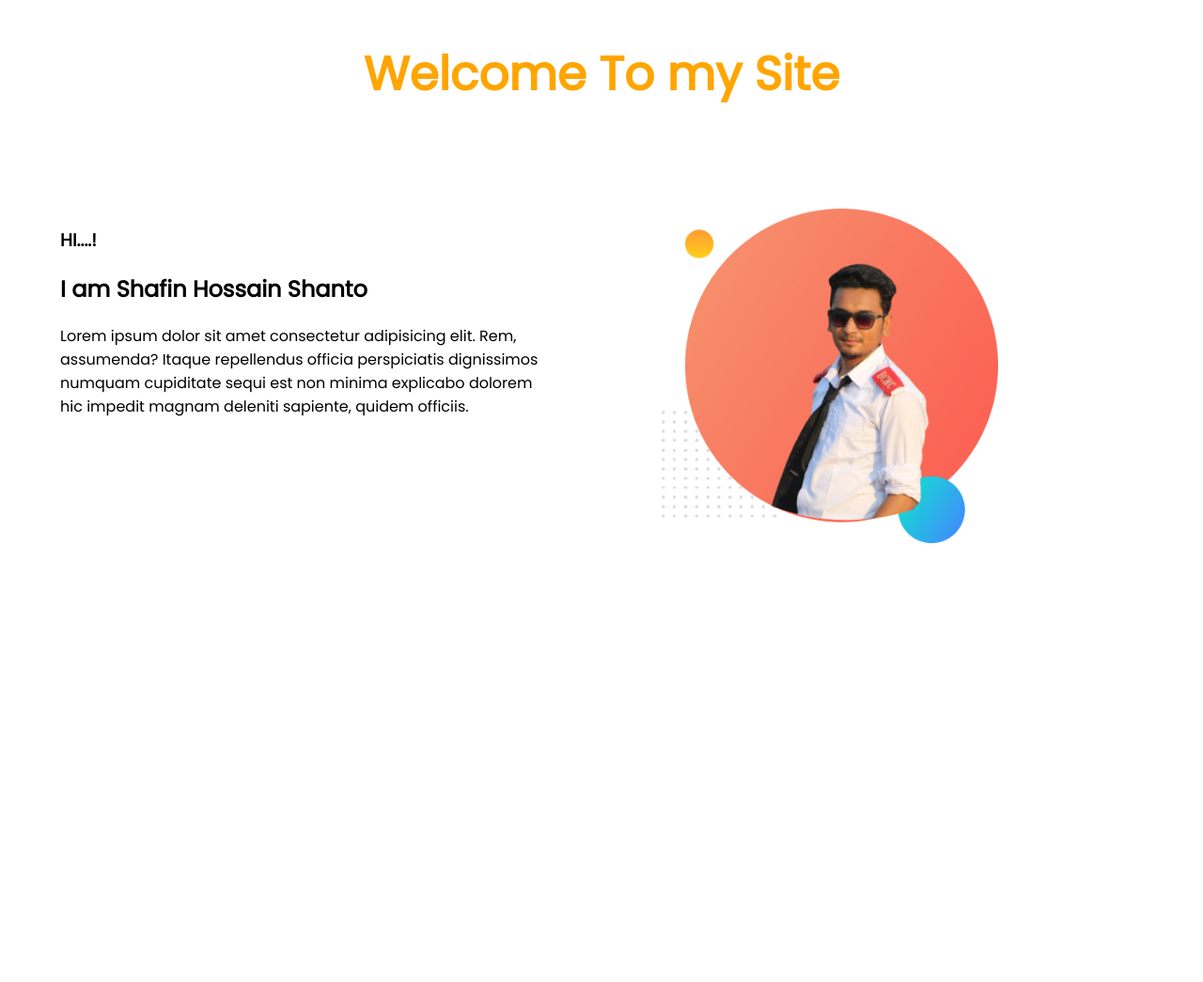
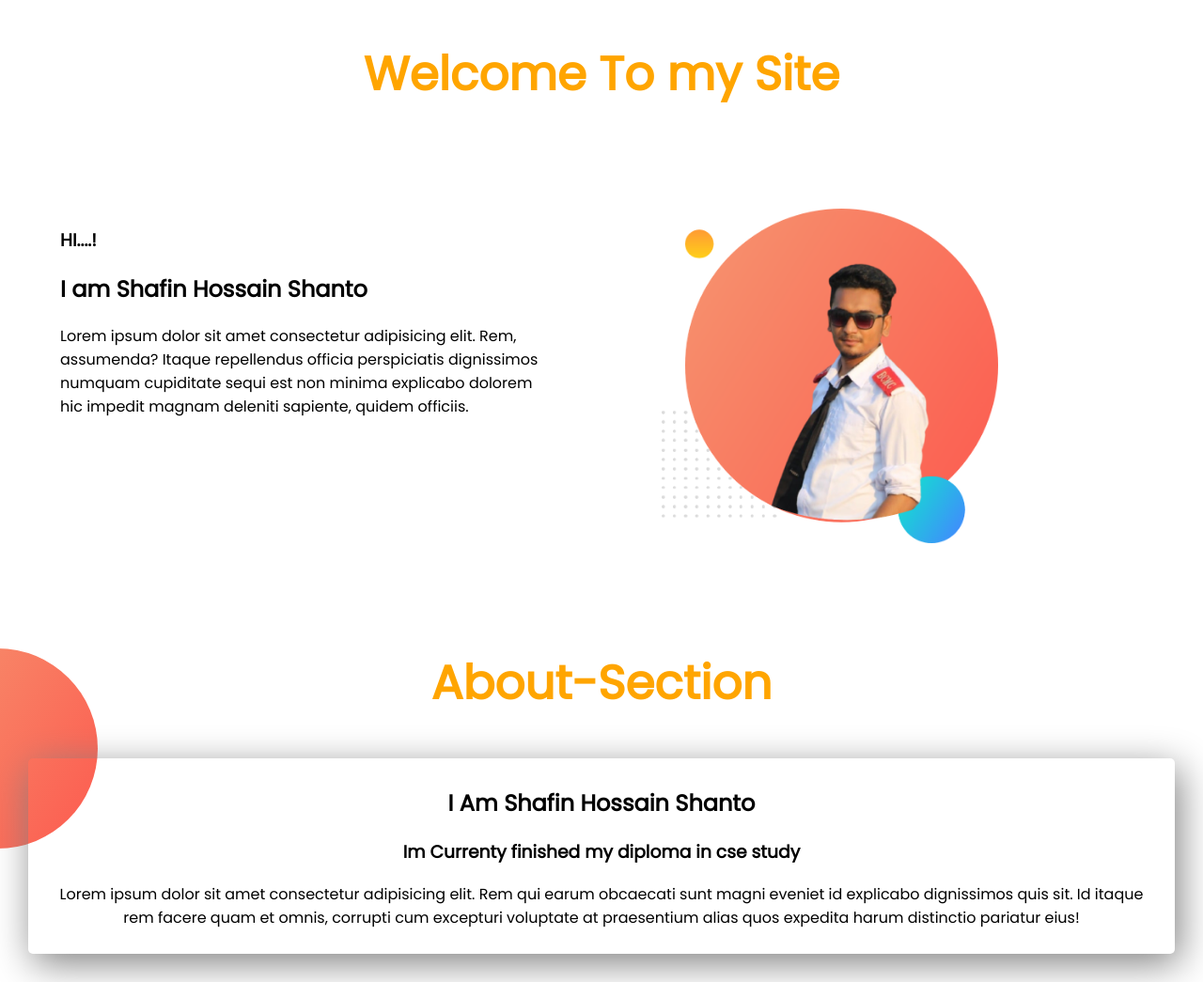
Before and after one commit to ShafinShanto9/module1-practice, a plain HTML site: page index.html in a window 1280 px wide. Shown: the whole page at 94% size. Before the commit the page ends 800 px from the top, so only its background shows below. Drawn offline with Linux system fonts and the light colour scheme.

Commit message:
about section update

```diff
--- a/index.html
+++ b/index.html
@@ -16,7 +16,6 @@
   <body>
     <section class="header">
       <h1 class="align">Welcome To my Site</h1>
-
       <div class="display-property">
         <div class="half-width">
           <h3>HI....!</h3>
@@ -33,5 +32,18 @@
         </div>
       </div>
     </section>
+    <section class="about">
+      <h1 class="align">About-Section</h1>
+      <div class="about-card">
+        <h2>I Am Shafin Hossain Shanto</h2>
+        <h3>Im Currenty finished my diploma in cse study</h3>
+        <p>
+          Lorem ipsum dolor sit amet consectetur adipisicing elit. Rem qui earum
+          obcaecati sunt magni eveniet id explicabo dignissimos quis sit. Id
+          itaque rem facere quam et omnis, corrupti cum excepturi voluptate at
+          praesentium alias quos expedita harum distinctio pariatur eius!
+        </p>
+      </div>
+    </section>
   </body>
 </html>
--- a/style.css
+++ b/style.css
@@ -19,3 +19,14 @@ h1 {
   text-align: center;
   color: orange;
 }
+.about {
+  background-image: url(images/exp-bg.png);
+  background-repeat: no-repeat;
+}
+.about-card {
+  box-shadow: 5px 10px 40px gray;
+  padding: 10px 20px;
+  text-align: center;
+  margin: 30px;
+  border-radius: 5px;
+}
```
